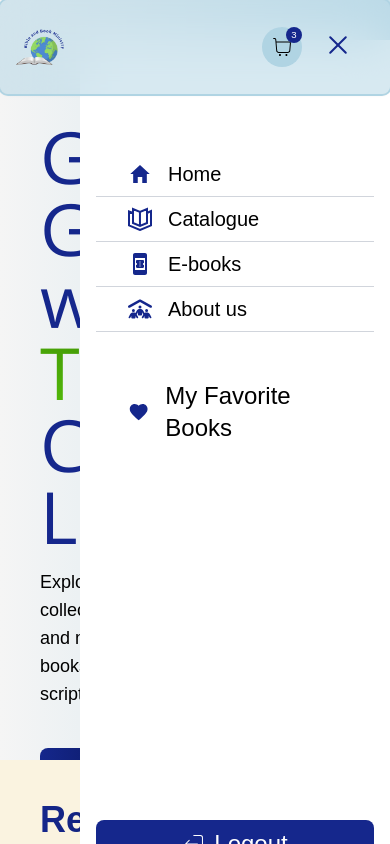
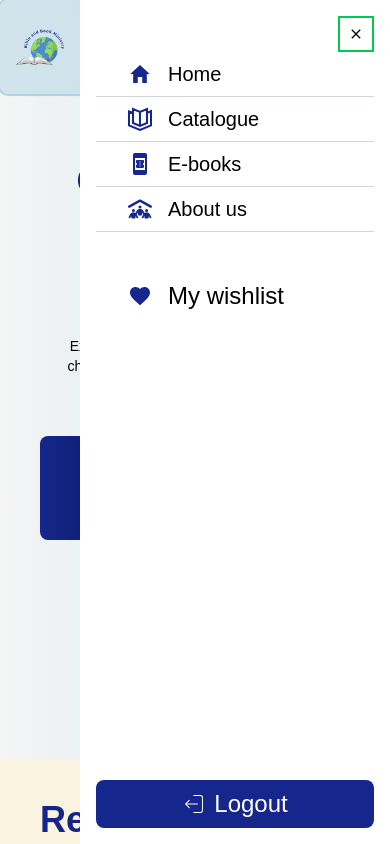
Before and after one commit to AgileMinds48/bible_bookministry-frontend, a Next.js app: page / in a window 390 px wide. Both pictures are taken after a click on the button 338 px from the left and 47 px from the top of the page. Shown: the top 844 px of the page. Built offline with nearby package versions, Linux system fonts and the light colour scheme.

Commit message:
add custom hook

```diff
--- a/components/Book/BookDetail.tsx
+++ b/components/Book/BookDetail.tsx
@@ -27,7 +27,7 @@ const BookDetail = ({ book }: BookDetailProps) => {
               <MdFavorite className='text-6xl text-gray-300 cursor-pointer' />
             </div>
             <div className='flex justify-between w-28 absolute bottom-2 right-[50%] translate-x-[50%]'>
-             {[1, 2, 3].map((_,index) => (
+              {[1, 2, 3].map((_, index) => (
                 <div key={index} className='bg-white rounded-full h-5 w-5 '></div>
               ))}
             </div>
@@ -51,7 +51,7 @@ const BookDetail = ({ book }: BookDetailProps) => {
           <p className='text-4xl text-[#5a88a7] font-semibold mb-2 line-clamp-2'>{book.title} </p>
           <p className='text-gray-500 text-xl mt-6'>Author: <span className='text-black'>{book.author}</span></p>
           <div className='flex items-baseline-center gap-2 mt-2'>
-                             <Rating rating={book.rating}/>
+            <Rating rating={book.rating} />
             <span className='text-xl'>{book.rating}+</span>
           </div>
           <p className='text-3xl mt-4  text-[#15278c] flex gap-2 items-center'><IoIosPricetags />  GH₵ {book.price.toFixed(2)}</p>
@@ -61,8 +61,6 @@ const BookDetail = ({ book }: BookDetailProps) => {
           <button className={`w-full  p-4 rounded-lg text-xl mt-4 transition duration-150 cursor-pointer border-2 border-[#15278c] text-white bg-[#15278c]`}>
             Proceed to checkout
           </button>
-
-
         </div>
       </div>
     </section>
--- a/components/Header.tsx
+++ b/components/Header.tsx
@@ -3,8 +3,8 @@ import { logo } from "@/public";
 import Image from "next/image";
 import Link from "next/link";
 import { usePathname } from "next/navigation";
-import React, {  useState } from "react";
-import {  CiShoppingCart } from "react-icons/ci";
+import React, { useState } from "react";
+import { CiShoppingCart } from "react-icons/ci";
 import { FaRegUser } from "react-icons/fa";
 import { MdFavoriteBorder } from "react-icons/md";
 import Modal from "./Modal";
@@ -12,6 +12,7 @@ import SignUp from "./Auth/SignUp";
 import Login from "./Auth/Login";
 import { AnimatePresence, motion, spring } from "framer-motion";
 import Menu from "./Menu";
+import { useBodyScrollLock } from "@/hooks/useBodyScrollLock";
 
 const Header = () => {
   const pathName = usePathname();
@@ -23,9 +24,11 @@ const Header = () => {
   ];
   //hamburger menu
   const [isExpanded, setIsExpanded] = useState<boolean>(false);
+
+  useBodyScrollLock(isExpanded);
   const handleOpenMenu = () => {
     setIsExpanded(!isExpanded);
-}
+  }
 
   //for modal
   const [showSignUpModal, setShowSignUpModal] = useState<boolean>(false);
@@ -52,7 +55,7 @@ const Header = () => {
               {navItems.map(({ label, href }, idx) => (
                 <Link key={idx} href={href}>
                   <li className={`group cursor-pointer font-medium lg:text-[1.2em] transition duration-300 p-1  ${pathName === href ? "text-[#15278c]" : "text-black"}`}>{label}
-                             <div className={`hidden absolute left-0 right-0 bottom-0 ${pathName==href?"" : "group-hover:animate-underline group-hover:block"} w-[110%] blue-gradient h-[0.1em] rounded-full animate-underline`}></div>
+                    <div className={`hidden absolute left-0 right-0 bottom-0 ${pathName == href ? "" : "group-hover:animate-underline group-hover:block"} w-[110%] blue-gradient h-[0.1em] rounded-full animate-underline`}></div>
 
 
                     {pathName == href && <div className="absolute left-0 right-0 bottom-0 w-[110%] blue-gradient h-[0.1em] rounded-full animate-underline"></div>}
@@ -88,10 +91,10 @@ const Header = () => {
 
             <div>
 
-              </div>
+            </div>
 
             {/* hamburger menu */}
-            <button className=" md:hidden p-6 flex flex-col gap-1 "
+            <button className=" md:hidden p-6 flex flex-col gap-1"
               onClick={handleOpenMenu}
             >
               <div className={`bg-[#15278c] h-[2px] w-6 rounded-lg transition duration-300 ${isExpanded && "rotate-45 translate-y-1"}`}></div>
@@ -105,14 +108,16 @@ const Header = () => {
       <AnimatePresence>
         {isExpanded &&
           (<motion.div
-          initial={{  x: 500 }}
-          animate={{  x: 0 }}
-          exit={{  x: 500 }}
-          transition={{duration:0.3 }}
+            initial={{ x: 500 }}
+            animate={{ x: 0 }}
+            exit={{ x: 500 }}
+            transition={{ duration: 0.3 }}
 
-          className={`fixed inset-0 left-20 top-10 z-[100] `}>
-            <Menu />
-      </motion.div>)}
+            className={`fixed inset-0 left-20 z-[100000] `}>
+          <Menu
+          onClose={handleOpenMenu}
+          />
+          </motion.div>)}
       </AnimatePresence>
       <Modal
         isOpen={showSignUpModal || showLoginModal}
--- a/components/Home/Landing.tsx
+++ b/components/Home/Landing.tsx
@@ -9,23 +9,27 @@ const Landing = () => {
 
   return (
     <main className={`h-[90dvh] pt-20 bg-gradient-to-r from-[#F5F5F5] to-[#b0d4e3b2] overflow-hidden  flex justify-center`} >
-      <div className='grid grid-cols-[2fr_1fr] h-[80%] w-full max-w-[100em]'>
-        <div className='b w-full p-10 content-center'>
-          <h1 className='text-7xl  w-[90%] font-sans sans text-[#15278c]'>Grow in Grace with  <span className='green-gradient text-transparent bg-clip-text'>Trusted</span><br /> Christian Literature</h1>
-          <p className='w-[50%] mt-4 text-lg poppins font-medium'>Explore our collection of Bibles and non-charismatic books rooted in scripture and truth.</p>
+      <div className='grid md:grid-cols-[2fr_1fr] grid-cols-1 h-[80%] w-full max-w-[100em]'>
+        <div className='b w-full p-10 flex flex-col items-center md:items-start justify-center'>
+          <h1 className='md:text-7xl text-4xl  w-[90%] font-sans sans text-[#15278c] text-center md:text-left'>Grow in Grace with  <span className='green-gradient text-transparent bg-clip-text'>Trusted</span><br className='lg:block hidden'/> Christian Literature</h1>
+          <p className='md:w-[50%] w-[90%]  mt-4 text-sm md:text-lg poppins font-medium text-center md:text-left'>
+            Explore our collection of Bibles and non-charismatic books rooted in scripture and truth
+          </p>
           <div className='mt-10 flex gap-4'>
             <Link href={`/catalogue`}>
             <button className='px-10 py-4 blue-gradient text-white hover:shadow-lg rounded-lg cursor-pointer  transition duration-300 hover:bg-[#426074] hover: flex items-center gap-2 group poppins font-medium antialiased'>Explore Our Shelf
-              <div aria-label='next-button' className='group-hover:translate-x-4 transition duration-300 delay-100'><GrNext /></div>
+                <div aria-label='next-button' className='group-hover:translate-x-4 transition duration-300 delay-100'>
+                  <GrNext />
+                </div>
               </button>
               </Link>
             <button className='poppins font-medium px-10 py-4 text-[#15278c] border-2 border-[#15278c] hover:shadow-lg rounded-lg cursor-pointer  transition duration-200  hover-blue-gradient hover:text-white'>Learn About Us</button>
           </div>
         </div>
-        <div className=' w-full place-items-center relative'>
+        <div className='h-[40em] w-full place-items-center relative hidden md:block -translate-y-[45%]'>
           {/* <Image priority={true} src={mainbook} alt='book' className='h-[25em] object-contain absolute top-[40%] -left-0 -translate-y-[45%] -rotate-[40deg]' />
           <Image priority={true} src={mainbook} alt='book' className='h-[25em] object-contain absolute top-[45%] -right-0 -translate-y-[45%] rotate-30' /> */}
-          <Image priority={true} src={lcp} alt='book' className='h-[40em] object-contain absolute top-[50%] -translate-y-[45%] -translate-x-30 drop-shadow-2xl' />
+          <Image priority={true} src={lcp} alt='book' className='h-full object-contain absolute top-[50%]   drop-shadow-2xl' />
         </div>
       </div>
     </main>
--- a/components/Menu.tsx
+++ b/components/Menu.tsx
@@ -3,10 +3,13 @@ import React from 'react'
 import { CiLogout } from 'react-icons/ci';
 import { FaPeopleRoof } from 'react-icons/fa6';
 import { GrCatalog } from 'react-icons/gr';
-import { IoMdHome } from 'react-icons/io';
+import { IoMdClose, IoMdHome } from 'react-icons/io';
 import { MdBookOnline, MdFavorite } from 'react-icons/md';
 
-const Menu = () => {
+interface MenuProps{
+  onClose:()=>void
+}
+const Menu = ({onClose}:MenuProps) => {
   const navItems = [
     { icon:<IoMdHome />, label: 'Home', href: '/' },
     { icon:<GrCatalog /> ,label: 'Catalogue', href: '/catalogue' },
@@ -14,10 +17,11 @@ const Menu = () => {
     {icon: <FaPeopleRoof />,label: 'About us', href: '/about' },
   ];
   return (
-    <div className=" h-screen  bg-white pt-28 p-4 poppins flex flex-col">
+    <div className=" h-screen  bg-white p-4 poppins flex flex-col">
+      <div className='p-2 border-2 border-green-500 w-fit flex ml-auto'><IoMdClose /></div>
       <ul className=''>
         {navItems.map(({ label, href,icon }) => (
-          <Link href={href} className='flex items-center space-x-2 px-8 border-b border-gray-300'>
+          <Link key={label} href={href} className='flex items-center space-x-2 px-8 border-b border-gray-300'>
             <div className='text-2xl text-[#15278c]'>{icon}</div>
             <li className=' w-full  text-xl p-2 '>
               {label}
@@ -26,7 +30,7 @@ const Menu = () => {
         ))}
       </ul>
       <p className='px-8 flex gap-4 text-2xl mt-12 items-center'><MdFavorite className='text-[#15278c]' />
-        My Favorite Books
+        My wishlist
       </p>
       <div className='mt-auto text-2xl flex gap-2 justify-center items-center text-white bg-[#15278c] rounded-lg py-2 '>
         <CiLogout />
--- /dev/null
+++ b/hooks/useBodyScrollLock.ts
@@ -0,0 +1,15 @@
+import { useEffect } from "react";
+
+export const useBodyScrollLock = (isLocked:boolean) => {
+  useEffect(() => {
+    if (isLocked) {
+      document.body.style.overflow = "hidden";
+    } else {
+      document.body.style.overflow = "";
+    }
+
+    return () => {
+      document.body.style.overflow = "";
+    }
+  },[isLocked])
+}
```
Lines whose indentation alone changed are shown as unchanged.
